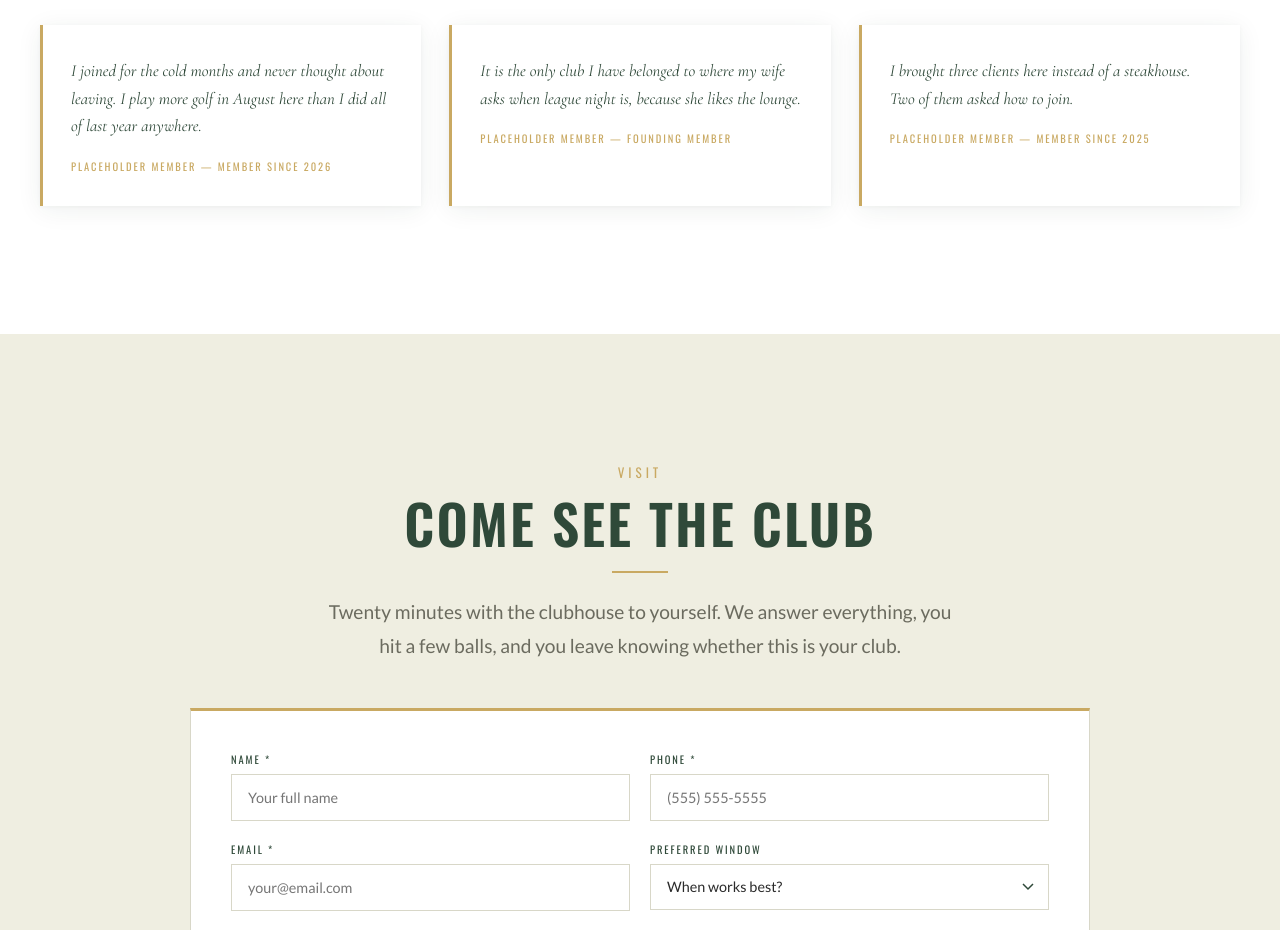
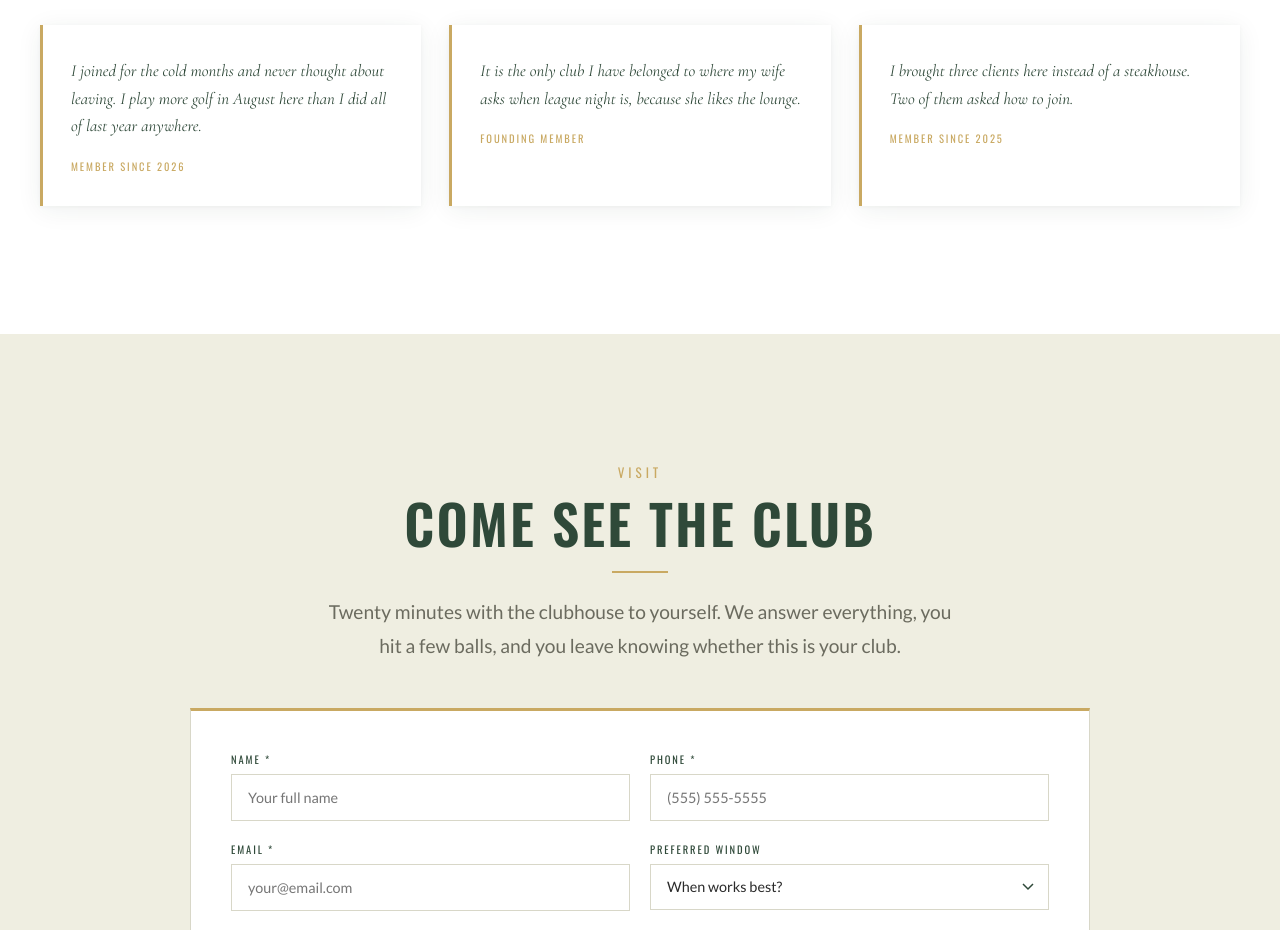
Before and after one commit to UrbanLinksGolfClub/Urban-Links-v3, a website: page index.html in a window 1280 px wide. Shown: the part 4600-5530 px from the top of the page. Drawn offline with nearby package versions, Linux system fonts and the light colour scheme.

Commit message:
Drop 'Placeholder member' label from testimonial citations

```diff
--- a/index.html
+++ b/index.html
@@ -241,15 +241,15 @@
     <div class="testimonial-grid">
       <div class="testimonial-card">
         <p>I joined for the cold months and never thought about leaving. I play more golf in August here than I did all of last year anywhere.</p>
-        <cite>Placeholder member — Member since 2026</cite>
+        <cite>Member since 2026</cite>
       </div>
       <div class="testimonial-card">
         <p>It is the only club I have belonged to where my wife asks when league night is, because she likes the lounge.</p>
-        <cite>Placeholder member — Founding member</cite>
+        <cite>Founding member</cite>
       </div>
       <div class="testimonial-card">
         <p>I brought three clients here instead of a steakhouse. Two of them asked how to join.</p>
-        <cite>Placeholder member — Member since 2025</cite>
+        <cite>Member since 2025</cite>
       </div>
     </div>
   </div>
```
